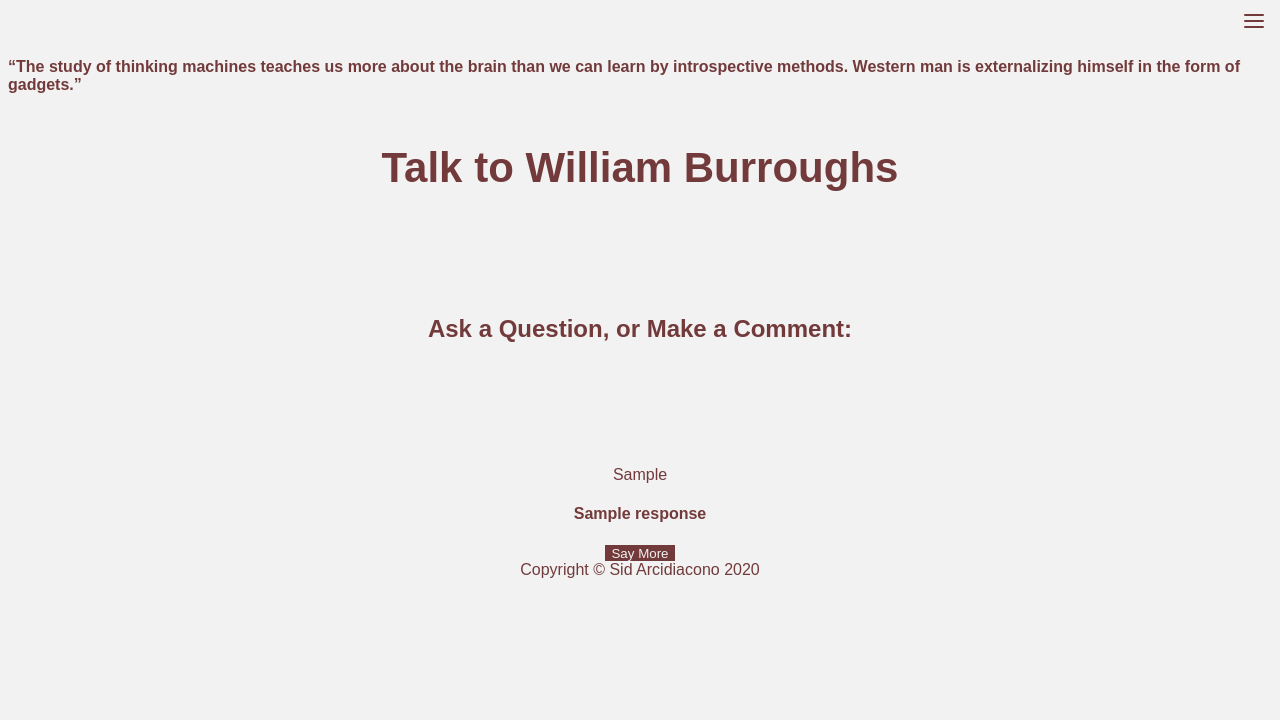
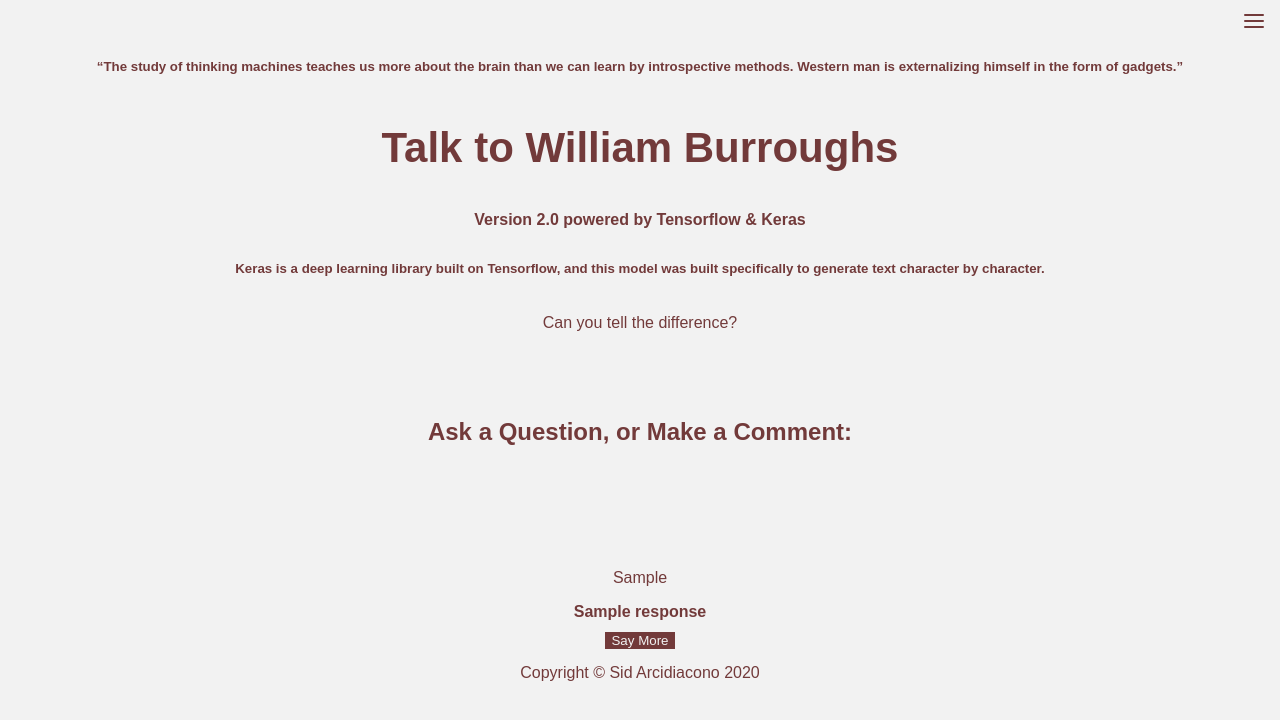
Before and after one commit to sidneyarcidiacono/burroughs, a Flask app: template server/templates/generator.html in a window 1280 px wide. Shown: the top 720 px of the page. Run offline with Flask 2, Linux system fonts and the light colour scheme; the template is opened without the code that fills it: most values are stand-ins (such as "Sample title", 1, 10 or a date in 2020); some libraries are stand-ins or nearby versions.

Commit message:
Styling and html updates to accomodate both models

```diff
--- a/server/main/routes.py
+++ b/server/main/routes.py
@@ -10,7 +10,7 @@
 @main.route("/", methods=["GET", "POST"])
 def home():
     """Show the user the homepage."""
-    return render_template("index.html")
+    return render_template("brain.html")
 
 
 @main.route("/kerasgenerator", methods=['GET', 'POST'])
--- a/server/static/style.css
+++ b/server/static/style.css
@@ -19,12 +19,25 @@
   margin-left: auto;
 }
 
+nav a {
+  text-decoration: none;
+  padding: 10px;
+}
+
+nav a:hover {
+  text-decoration: overline;
+}
+
 h1 {
   font-size: 42px;
 }
 
 h2 {
-  margin: 55px;
+  margin: 30px;
+}
+
+h4 {
+  margin: 10px;
 }
 
 section {
@@ -38,20 +51,24 @@
   height: 50px;
 }
 
-button {
+button, input[type=submit]{
   drop-shadow: none;
   border: none;
   background-color: #723A3A;
   color: #F2F2F2;
 }
 
-button:hover {
+button:hover, input[type=submit]:hover {
   background-color: #F2F2F2;
   color: #723A3A;
 }
 
 input[type="text"]:focus {
   box-shadow: 0 0 0 3px black;
+}
+
+footer {
+  margin-top: auto;
 }
 
 .invisible {
--- a/server/templates/base.html
+++ b/server/templates/base.html
@@ -7,6 +7,7 @@
   <!-- scripts & stylesheets -->
   <script src="//unpkg.com/brain.js"></script>
   <script src="https://unpkg.com/axios/dist/axios.min.js"></script>
+  <script type="text/javascript" src="{{ url_for('static', filename='index.js') }}" defer></script>
   <link type="text/css" rel="stylesheet" href="{{ url_for('static', filename='style.css') }}">
   <title>Burroughs-Generator</title>
   </link>
--- a/server/templates/generator.html
+++ b/server/templates/generator.html
@@ -3,11 +3,17 @@
 {% block content %}
 
 <body>
-  <h4>
+  <h5>
     “The study of thinking machines teaches us more about the brain than we can learn by introspective methods.
     Western man is externalizing himself in the form of gadgets.”
-  </h4>
+  </h5>
   <h1>Talk to William Burroughs</h1>
+  <h4>Version 2.0 powered by Tensorflow & Keras</h4>
+  <h5>
+    Keras is a deep learning library built on Tensorflow, and this model was built
+    specifically to generate text character by character.
+  </h5>
+  <p>Can you tell the difference?</p>
 
 <section>
   <div>
@@ -20,7 +26,7 @@
     {% if response %}
       <p>{{ user_input }}</p>
       <h4>{{ response }}</h4>
-      <button>Say More</button>
+      <button id="say-more">Say More</button>
     {% else %}
       <form class="user-comment" action="{{ url_for('main.kerasgenerator') }}" method="POST">
         <input type="text" name="user-input" id="user-input">
```
Also changed, not shown: server/templates/brain.html (renamed from server/templates/index.html, +7 -1 lines).
